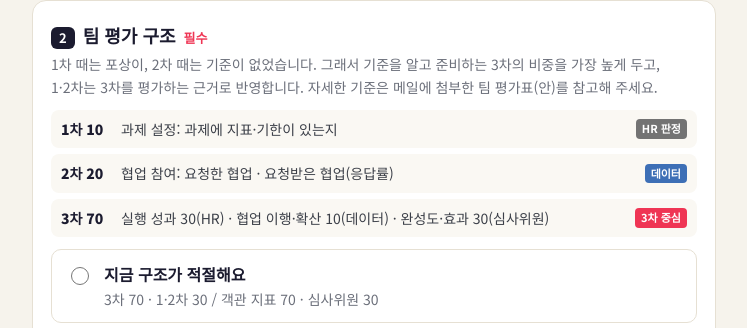
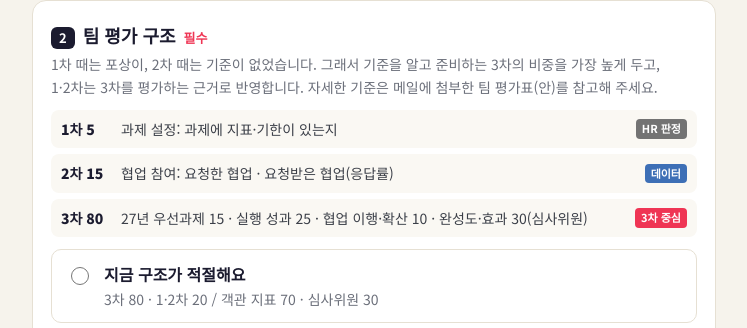
Before and after one commit to richncohckim-bot/townhall-survey, a plain HTML site: page index.html in a window 1280 px wide. Shown: the part 573-901 px from the top of the page, without its empty margins (266-1013 px from the left). Drawn offline with Linux system fonts and the light colour scheme.

Commit message:
Add files via upload

```diff
--- a/index.html
+++ b/index.html
@@ -100,12 +100,12 @@ button:focus-visible,.opt:focus-within{outline:3px solid var(--o);outline-offset
       <h2><span class="n">2</span>팀 평가 구조<span class="req">필수</span></h2>
       <p class="help">1차 때는 포상이, 2차 때는 기준이 없었습니다. 그래서 기준을 알고 준비하는 3차의 비중을 가장 높게 두고, 1·2차는 3차를 평가하는 근거로 반영합니다. 자세한 기준은 메일에 첨부한 팀 평가표(안)를 참고해 주세요.</p>
       <div class="tbl">
-        <div><b>1차 10</b><span>과제 설정: 과제에 지표·기한이 있는지</span><em class="h">HR 판정</em></div>
-        <div><b>2차 20</b><span>협업 참여: 요청한 협업 · 요청받은 협업(응답률)</span><em class="d2">데이터</em></div>
-        <div><b>3차 70</b><span>실행 성과 30(HR) · 협업 이행·확산 10(데이터) · 완성도·효과 30(심사위원)</span><em class="j">3차 중심</em></div>
+        <div><b>1차 5</b><span>과제 설정: 과제에 지표·기한이 있는지</span><em class="h">HR 판정</em></div>
+        <div><b>2차 15</b><span>협업 참여: 요청한 협업 · 요청받은 협업(응답률)</span><em class="d2">데이터</em></div>
+        <div><b>3차 80</b><span>27년 우선과제 15 · 실행 성과 25 · 협업 이행·확산 10 · 완성도·효과 30(심사위원)</span><em class="j">3차 중심</em></div>
       </div>
       <div class="opts">
-        <label class="opt"><input type="radio" name="structure" value="적절"><div><div class="t">지금 구조가 적절해요</div><div class="d">3차 70 · 1·2차 30 / 객관 지표 70 · 심사위원 30</div></div></label>
+        <label class="opt"><input type="radio" name="structure" value="적절"><div><div class="t">지금 구조가 적절해요</div><div class="d">3차 80 · 1·2차 20 / 객관 지표 70 · 심사위원 30</div></div></label>
         <label class="opt"><input type="radio" name="structure" value="1·2차확대"><div><div class="t">1·2차 비중을 더 높여야 해요</div><div class="d">그동안의 준비와 참여를 더 인정</div></div></label>
         <label class="opt"><input type="radio" name="structure" value="3차확대"><div><div class="t">3차 비중을 더 높여야 해요</div><div class="d">결과 중심으로 평가</div></div></label>
         <label class="opt"><input type="radio" name="structure" value="심사위원확대"><div><div class="t">심사위원 판단 비중을 더 높여야 해요</div></div></label>
```
